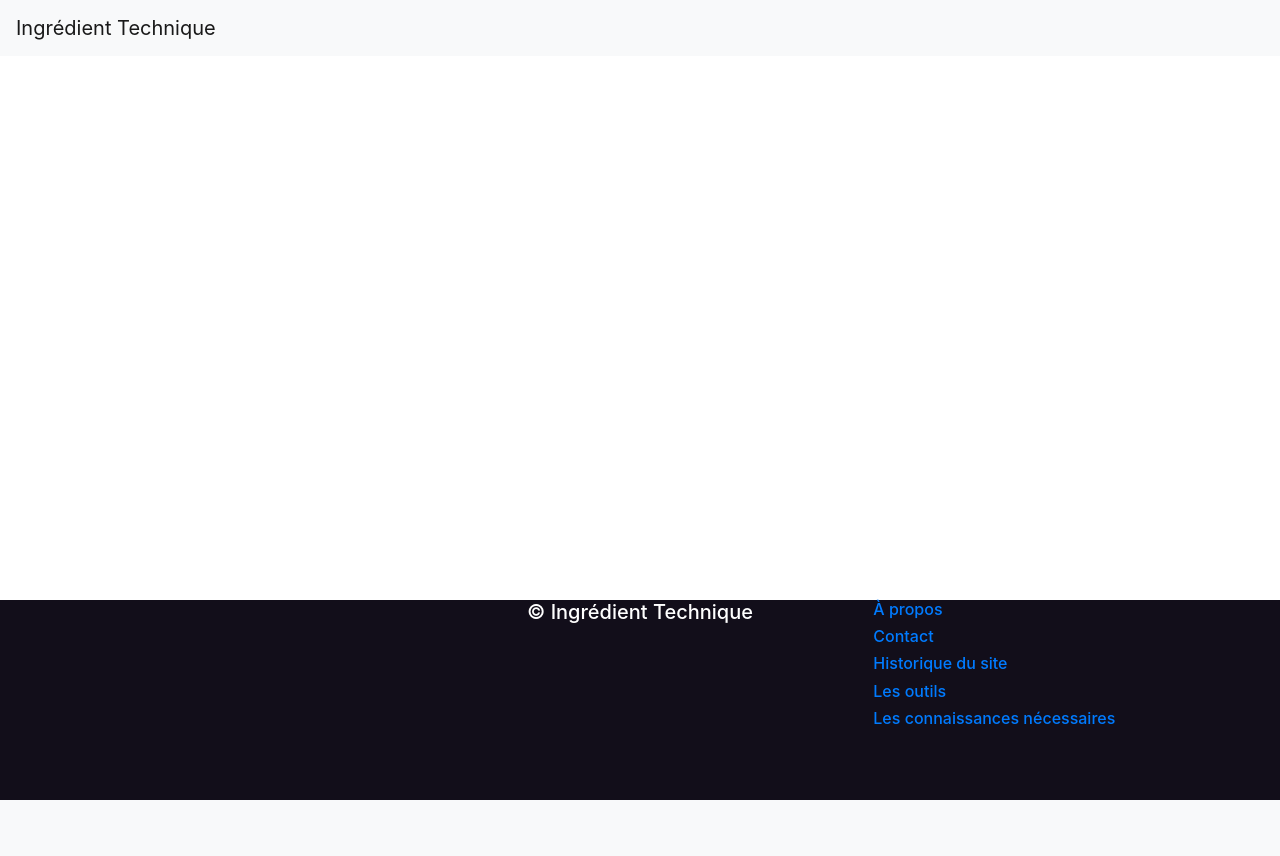
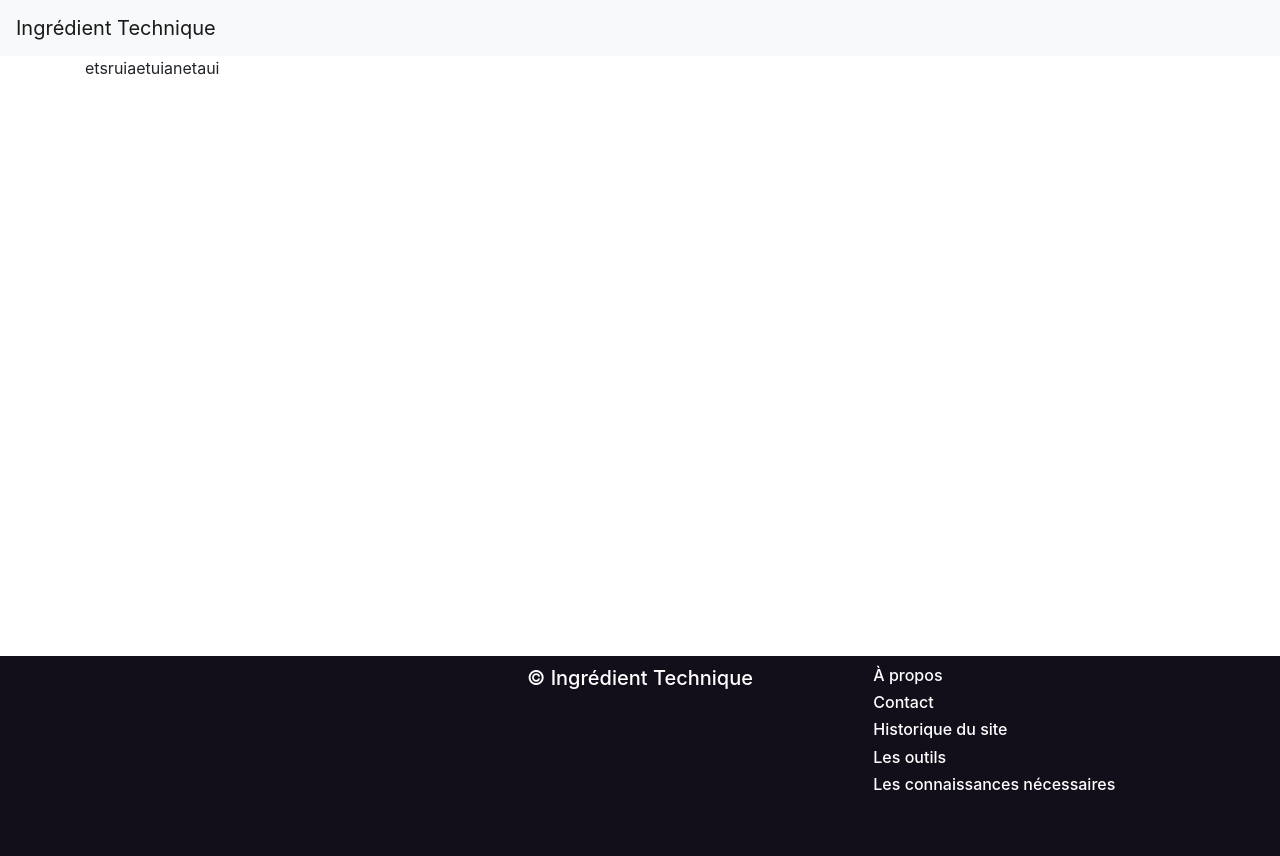
Before and after one commit to sebius77/ingredient-technique, a Symfony app: template templates/default/about.html.twig in a window 1280 px wide. Before the commit the page ends 800 px from the top, so only its background shows below. Run offline with Twig, Linux system fonts and the light colour scheme; the template is opened without the code that fills it, so the values that code supplies are empty; some libraries are stand-ins or nearby versions.

Commit message:
correction de la disposition de certains éléments via le css

```diff
--- a/public/css/style.css
+++ b/public/css/style.css
@@ -8,8 +8,14 @@ body, html {
 }
 
 footer {
+    padding-top: 10px;
     height: 25%;
     background-color: #120e1a;
+    color: white;
+}
+
+footer a {
+    text-decoration: none;
     color: white;
 }
 
@@ -18,6 +24,7 @@ footer {
 }
 
 .main {
+    margin-top: 56px;
     min-height: 75%;
 }
 
--- a/templates/base.html.twig
+++ b/templates/base.html.twig
@@ -23,22 +23,8 @@
     </div>
 
     <!-- FOOTER -->
-    <footer>
-        <div class="row">
-            <div class="col-md-4 text-center">
-            </div>
-            <div class="col-md-4 text-center">
-                <h5>&copy; Ingrédient Technique</h5>
-            </div>
-            <div class="col-md-4">
-                <h6><a href="{{ path('about') }}">À propos</a></h6>
-                <h6><a href="{{ path('contact') }}">Contact</a></h6>
-                <h6><a href="{{ path('history') }}">Historique du site</a></h6>
-                <h6><a href="{{ path('tools') }}">Les outils</a></h6>
-                <h6><a href="{{ path('knowledge') }}">Les connaissances nécessaires</a></h6>
-            </div>
-        </div>
-    </footer>
+    {% include('default/footer.html.twig') %}
+
         {% block javascripts %}
             {% include('javascripts.html.twig') %}
         {% endblock %}
--- a/templates/default/about.html.twig
+++ b/templates/default/about.html.twig
@@ -4,6 +4,6 @@
 
 {% block body %}
     <div class="container">
-
+        etsruiaetuianetaui
     </div>
 {% endblock %}
--- /dev/null
+++ b/templates/default/footer.html.twig
@@ -0,0 +1,16 @@
+<footer>
+        <div class="row">
+            <div class="col-md-4 text-center">
+            </div>
+            <div class="col-md-4 text-center">
+                <h5>&copy; Ingrédient Technique</h5>
+            </div>
+            <div class="col-md-4">
+                <h6><a href="{{ path('about') }}">À propos</a></h6>
+                <h6><a href="{{ path('contact') }}">Contact</a></h6>
+                <h6><a href="{{ path('history') }}">Historique du site</a></h6>
+                <h6><a href="{{ path('tools') }}">Les outils</a></h6>
+                <h6><a href="{{ path('knowledge') }}">Les connaissances nécessaires</a></h6>
+            </div>
+        </div>
+    </footer>
```
